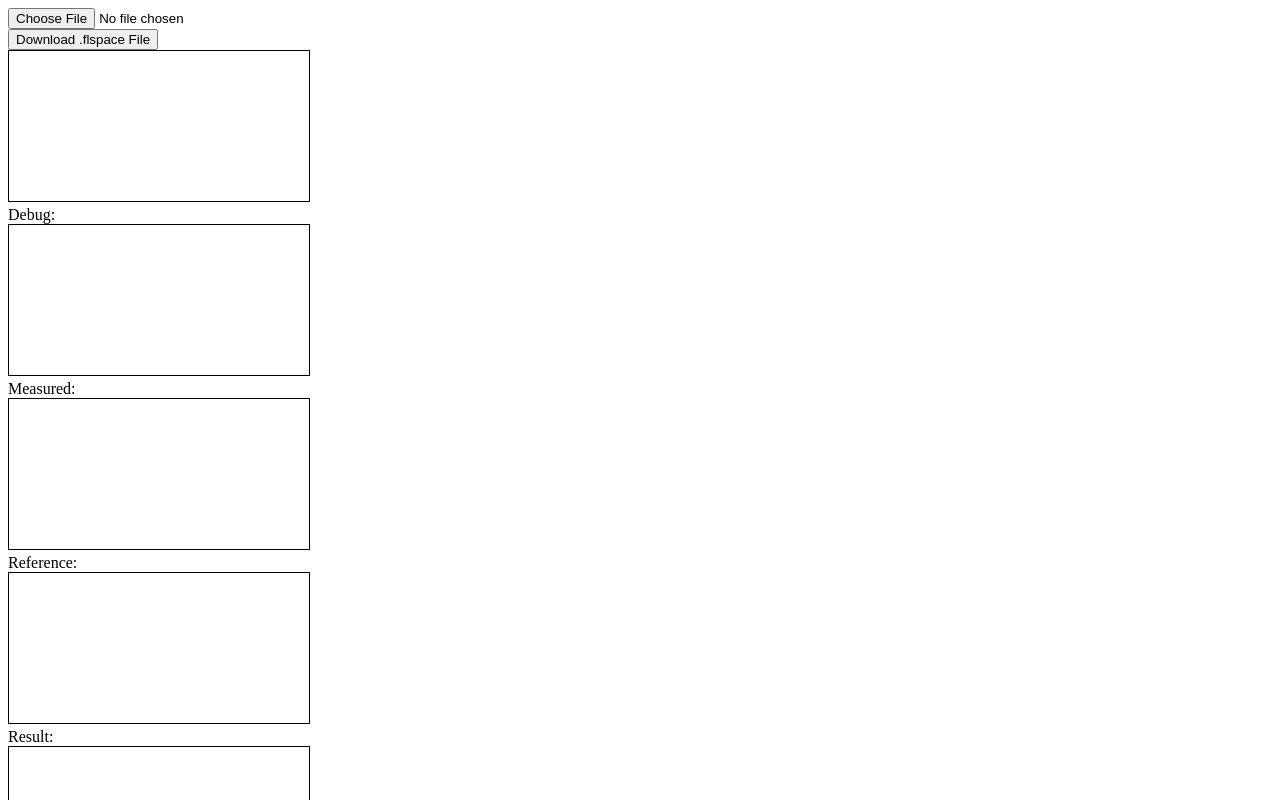
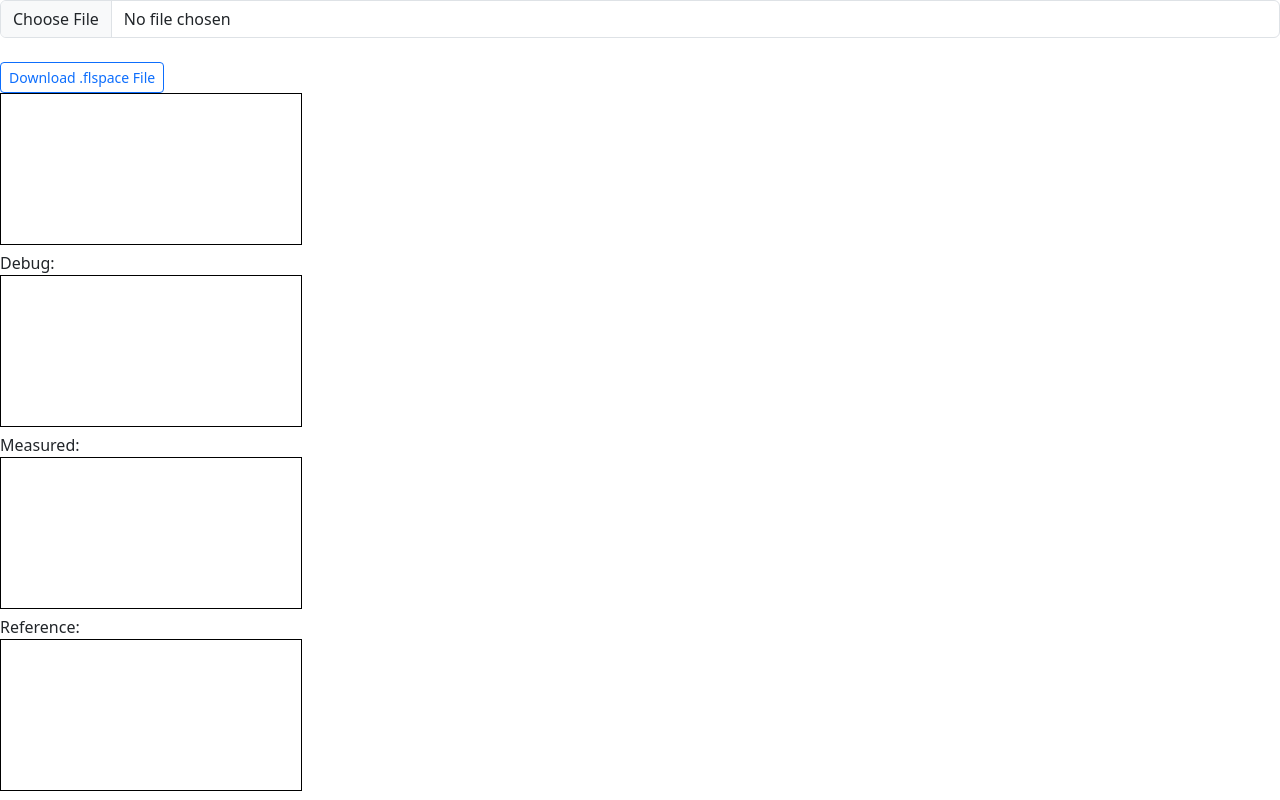
Before and after one commit to hrueger/camera-characterizer, a SvelteKit app: page / in a window 1280 px wide. Shown: the top 800 px of the page. Built offline with nearby package versions, Linux system fonts and the light colour scheme.

Commit message:
feat(ui): add bootstrap

```diff
--- a/package.json
+++ b/package.json
@@ -14,7 +14,9 @@
 		"@sveltejs/adapter-static": "^3.0.8",
 		"@sveltejs/kit": "^2.0.0",
 		"@sveltejs/vite-plugin-svelte": "^3.0.0",
+		"@types/bootstrap": "^5",
 		"@types/mustache": "^4.2.6",
+		"bootstrap": "^5.3.6",
 		"libraw-wasm": "./libraries/libraw-wasm-1.1.2.tgz",
 		"ml-matrix": "^6.12.1",
 		"mustache": "^4.2.0",
--- /dev/null
+++ b/src/app.css
@@ -0,0 +1 @@
+@import url(../node_modules/bootstrap/dist/css/bootstrap.min.css)
--- /dev/null
+++ b/src/routes/+layout.svelte
@@ -0,0 +1,5 @@
+<script lang="ts">
+    import "../app.css";
+</script>
+
+<slot />
--- a/src/routes/+page.svelte
+++ b/src/routes/+page.svelte
@@ -23,11 +23,11 @@
     let working = false;
 </script>
 
-<input id="fileInput" type="file" accept=".dng,.DNG,.raw,.RAW,.nef,.NEF,.cr2,.CR2,.arw,.ARW,.tiff,.TIFF,.tif,.TIF" /><br />
+<input id="fileInput" class="form-control" type="file" accept=".dng,.DNG,.raw,.RAW,.nef,.NEF,.cr2,.CR2,.arw,.ARW,.tiff,.TIFF,.tif,.TIF" /><br />
 {#if working}
     <p>Processing image...</p>
 {/if}
-<button on:click={() => downloadFLSpace({ renderedTemplate })}>Download .flspace File</button><br />
+<button class="btn btn-outline-primary btn-sm" on:click={() => downloadFLSpace({ renderedTemplate })}>Download .flspace File</button><br />
 <canvas id="imageDebayered" on:click={logCanvasPixelPosition} /><br />
 Debug:<br />
 <canvas id="measuredDebug" /><br />
```
Also changed, not shown: 1 other file (tests, documents, lock files or other folders).
